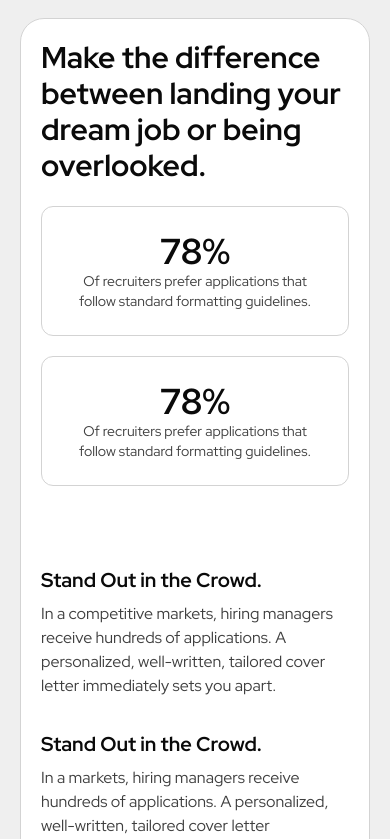
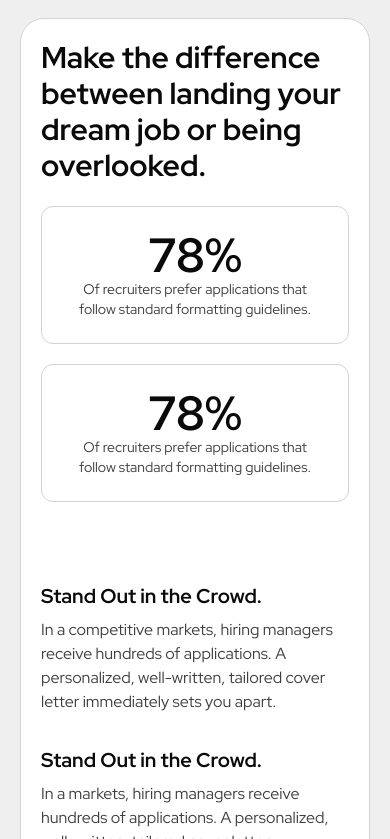
Before and after one commit to IvanSmiths/cover-letter-builder-pro, a Next.js app: page / in a window 390 px wide. Shown: the part 2430-3269 px from the top of the page. Built offline with nearby package versions, Linux system fonts and the light colour scheme.

Commit message:
improve responsiveness

```diff
--- a/components/home/cards/BigCard.tsx
+++ b/components/home/cards/BigCard.tsx
@@ -38,17 +38,17 @@ const BigCard = () => {
   return (
     <div className="flex w-full flex-col gap-large rounded-3xl border border-lightSecondary bg-white p-small dark:border-darkSecondary dark:bg-[#111316] md:flex-row md:gap-0 md:p-12">
       <div className="flex flex-col justify-between gap-regular md:gap-0 md:pr-8">
-        <h2 className="text-3xl font-bold md:text-4xl lg:text-5xl">
+        <h3 className="text-3xl font-bold md:text-4xl lg:text-5xl">
           Make the difference between landing your dream job or being
           overlooked.
-        </h2>
+        </h3>
         <div className="flex flex-wrap gap-small">
           {stats.map((stat, index) => (
             <div
               key={index}
               className="flex w-full flex-col items-center justify-center rounded-xl border border-lightSecondary bg-white p-6 text-center dark:border-darkSecondary dark:bg-[#111316] md:w-52"
             >
-              <span className="text-4xl font-bold">{stat.percentage}</span>
+              <span className="text-5xl font-bold">{stat.percentage}</span>
               <p className="text-sm text-darkSecondary dark:text-lightSecondary">
                 {stat.description}
               </p>
--- a/components/home/header/HeaderText.tsx
+++ b/components/home/header/HeaderText.tsx
@@ -9,7 +9,7 @@ type HeaderProps = {
 const HeaderText = ({ title, paragraph, isHero }: HeaderProps) => {
   return (
     <div
-      className={`${isHero ? "px-0 pt-large md:pt-xxlarge" : "mt-large"} align-center flex flex-col items-center gap-regular`}
+      className={`${isHero ? "px-0 pt-large md:pt-xxlarge lg:px-xlarge" : "mt-large"} align-center flex flex-col items-center gap-regular`}
     >
       <h1
         className={`${isHero ? "h-full bg-gradient-to-r from-dark via-dark to-gray-500 bg-clip-text text-5xl text-transparent dark:from-light dark:via-light dark:to-gray-400 md:text-7xl lg:text-8xl" : "text-6xl"} text-center font-bold`}
```
